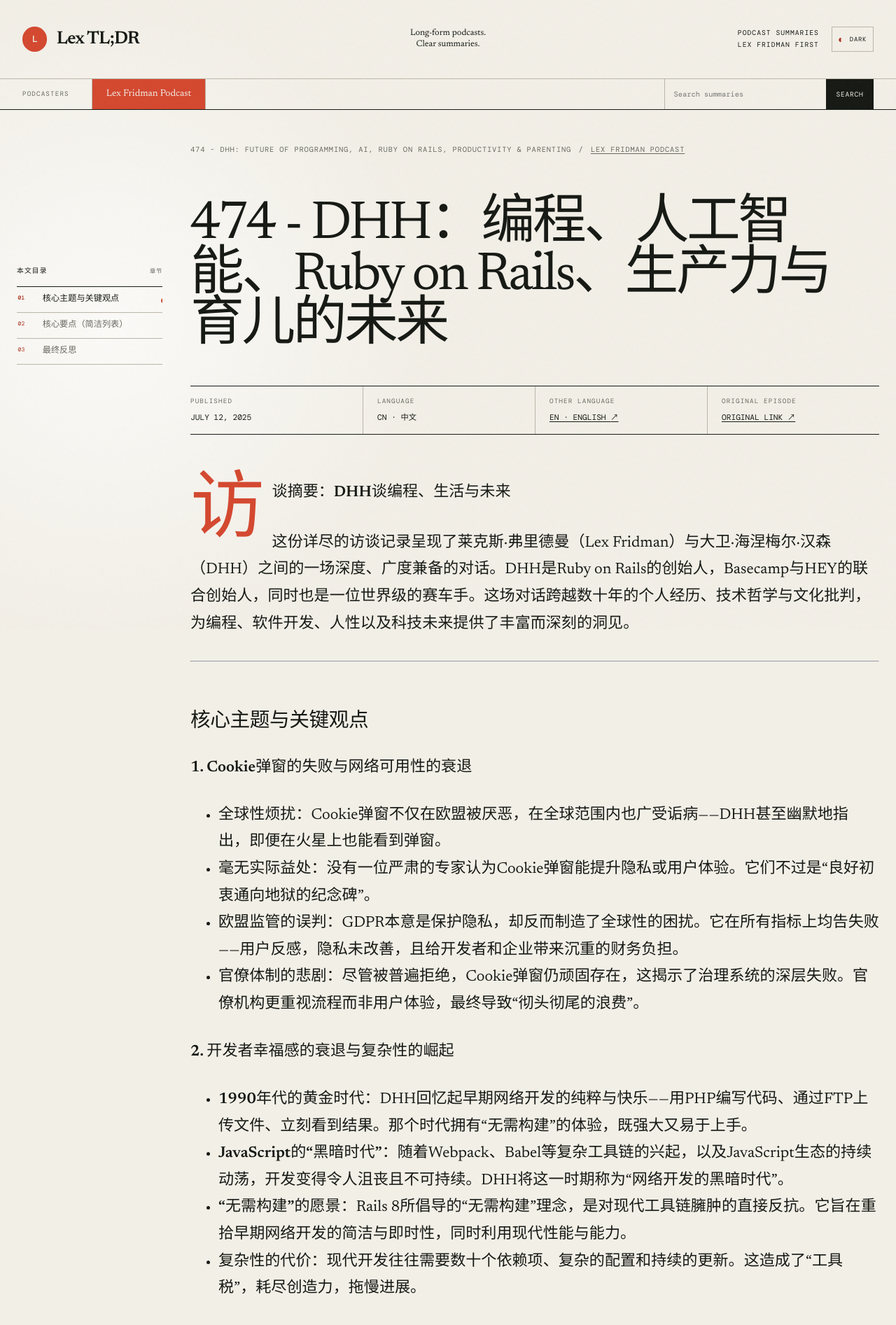
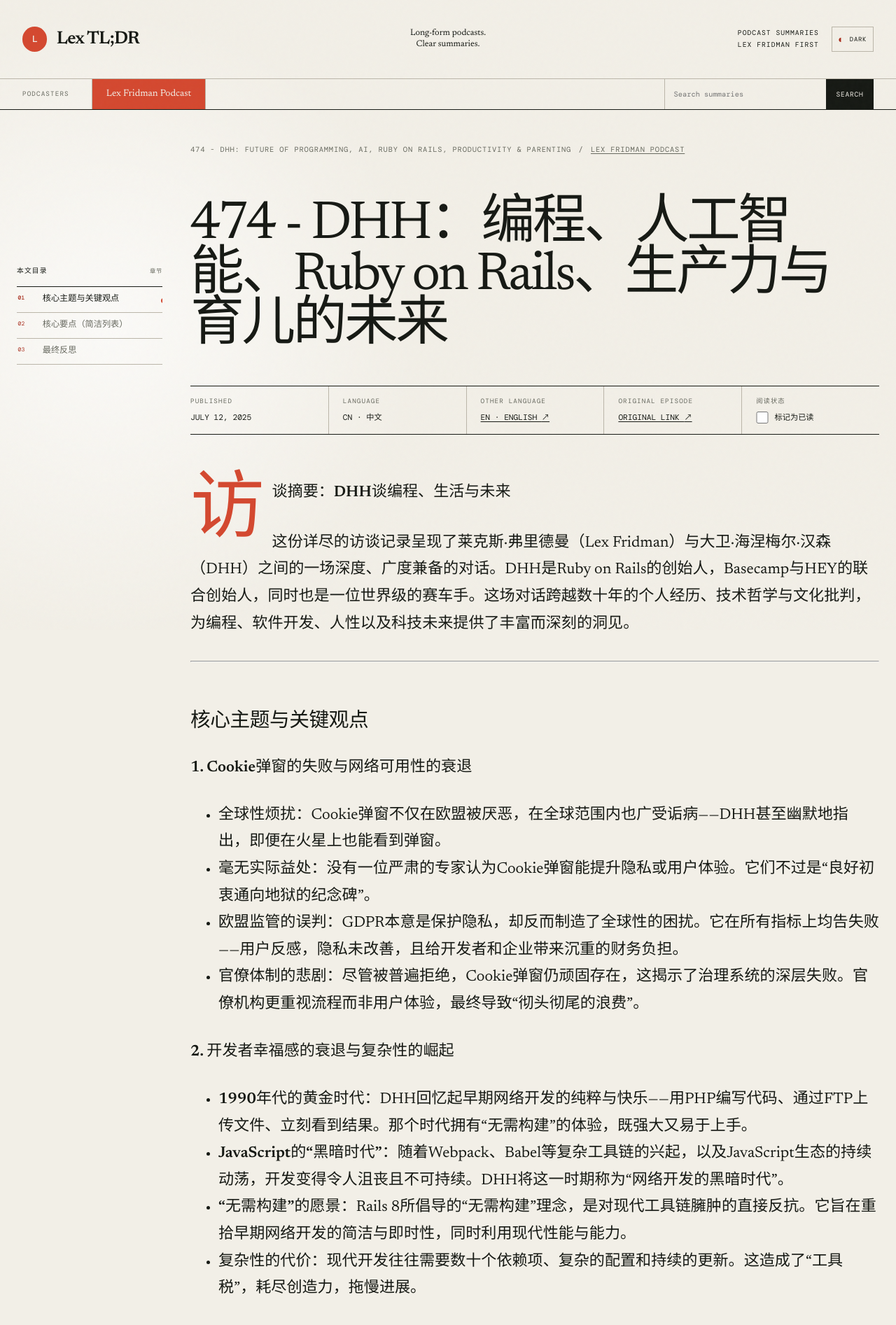
Before and after one commit to allenlsy/lex-summary, a Jekyll site: the page built from _posts/2025-07-12-474-dhh-future-of-programming-ai-ruby-on-rails-productivity-parenting-cn.md, in a window 1280 px wide. Shown: the top 1893 px of the page at 70% size. Built offline with Jekyll 4.4.1, drawn with Linux system fonts in a browser that asks for light colours; comment, search, counter and statistics services are not loaded.

Commit message:
Let readers confirm episodes with a manual read toggle

```diff
--- a/_layouts/post.html
+++ b/_layouts/post.html
@@ -37,6 +37,13 @@
       {% if page.original_link and page.original_link != empty %}
         <p><span>Original episode</span><a class="post-original-link" href="{{ page.original_link }}">Original Link <span aria-hidden="true">↗</span></a></p>
       {% endif %}
+      <p class="post-read-status">
+        <span>{% if page.language == 'cn' %}阅读状态{% else %}Read status{% endif %}</span>
+        <label class="read-toggle">
+          <input type="checkbox" data-read-toggle>
+          <span>{% if page.language == 'cn' %}标记为已读{% else %}Mark as read{% endif %}</span>
+        </label>
+      </p>
     </div>
   </header>
 
--- a/assets/css/style.css
+++ b/assets/css/style.css
@@ -100,10 +100,10 @@
 .article-date, .edition-label { margin: 0 0 1.25rem; color: var(--muted); font-family: var(--mono); font-size: .63rem; letter-spacing: .1em; text-transform: uppercase; }
 .article-summary { display: grid; grid-template-columns: minmax(0, 1fr) minmax(18rem, .65fr); column-gap: clamp(3rem, 8vw, 8rem); align-items: start; }
 .article-summary .article-date, .article-summary h2 { grid-column: 1 / -1; }
-.article-summary h2 { max-width: 68rem; margin: 0 0 2rem; font-size: clamp(1.9rem, 3.5vw, 3rem); font-weight: 500; letter-spacing: -.035em; line-height: 1; }
+.article-summary h2 { max-width: 68rem; margin: 0 0 2rem; font-size: clamp(1.9rem, 3.5vw, 3rem); font-weight: 500; letter-spacing: -.035em; line-height: 1; position: relative; }
 .article-summary h2 a { text-decoration-color: var(--rule); text-decoration-thickness: .04em; transition: color .2s ease, text-decoration-color .2s ease; }
 .article-summary h2 a:hover { color: var(--accent-dark); text-decoration-color: var(--accent); }
-.article-card .read-mark { margin-right: .35rem; color: var(--accent); font-family: var(--mono); font-size: .75em; }
+.article-card .read-mark { position: absolute; top: .18em; left: -2.2rem; font-size: .7em; line-height: 1; }
 .alternate-titles { display: flex; flex-wrap: wrap; width: 100%; gap: .45rem 1.5rem; margin: 0; padding: 0; list-style: none; }
 .alternate-titles > li { flex: 0 0 100%; }
 .alternate-title-link { display: grid; grid-template-columns: auto minmax(0, 1fr); gap: .65rem; align-items: baseline; width: 100%; color: var(--muted); font-size: 1.15rem; line-height: 1.4; text-decoration: none; transition: color .2s ease; }
@@ -158,6 +158,9 @@
 .post-other-versions a { width: fit-content; }
 .post-meta .post-original-link { width: fit-content; }
 .post-meta .post-original-link span { color: inherit; font-size: inherit; }
+.post-read-status label { display: inline-flex; align-items: center; gap: .55rem; cursor: pointer; }
+.read-toggle input { width: 1.1rem; height: 1.1rem; margin: 0; accent-color: var(--accent); cursor: pointer; }
+.read-toggle input:focus-visible { outline: 2px solid var(--accent); outline-offset: 3px; }
 .post-body { display: block; max-width: 64rem; margin-inline: 0 auto; }
 .post-content { font-size: clamp(1.15rem, 2vw, 1.38rem); line-height: 1.75; }
 .post-content > p:first-child::first-letter { float: left; margin: .11em .1em 0 0; color: var(--accent); font-size: 4.8em; line-height: .7; }
@@ -250,6 +253,7 @@
   .article-summary h2 { max-width: 52rem; margin-bottom: 1.5rem; }
   .article-summary .edition-list { max-width: 36rem; margin-bottom: 1.5rem; }
   .article-excerpt { max-width: 36rem; }
+  .article-card .read-mark { position: static; top: auto; left: auto; margin-right: .4rem; }
   .collection-hero-grid { grid-template-columns: 5rem 1fr; }
   .collection-intro { grid-template-columns: 1fr; }
   .collection-entry-copy h2 { white-space: normal; }
--- a/assets/js/read-tracking.js
+++ b/assets/js/read-tracking.js
@@ -23,11 +23,22 @@
     saveSet(ids);
   }
 
-  // Article page: record the episode as read
+  // Article page: expose a manual read toggle persisted to localStorage
   var article = document.querySelector("article.post[data-article-id]");
   if (article) {
     var articleId = article.getAttribute("data-article-id");
-    if (articleId) markRead(articleId);
+    var toggle = article.querySelector("[data-read-toggle]");
+    if (toggle && articleId) {
+      toggle.checked = readSet().indexOf(articleId) !== -1;
+      toggle.addEventListener("change", function () {
+        if (toggle.checked) {
+          markRead(articleId);
+        } else {
+          var ids = readSet().filter(function (id) { return id !== articleId; });
+          saveSet(ids);
+        }
+      });
+    }
     return;
   }
 
@@ -42,7 +53,7 @@
     if (!link) return;
     var mark = document.createElement("span");
     mark.className = "read-mark";
-    mark.textContent = "✓";
+    mark.textContent = "✅";
     mark.setAttribute("aria-label", "Read");
     link.insertBefore(mark, link.firstChild);
   });
```
Also changed, not shown: 1 other file.
